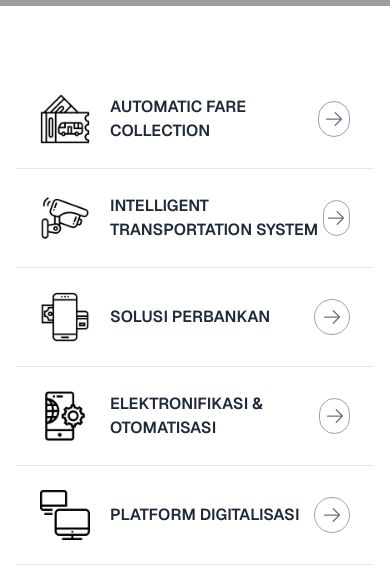
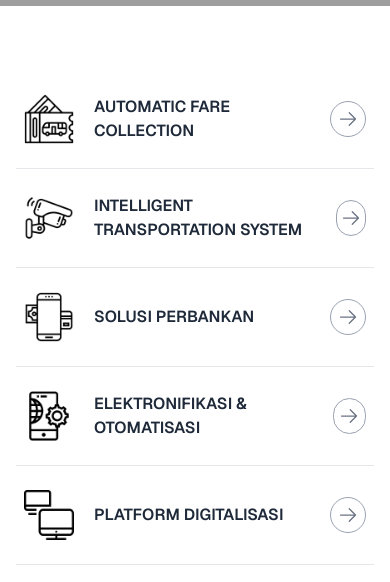
Before and after one commit to farhanangga/jaring-website, a Next.js app: page /ourServices in a window 390 px wide. Shown: the part 262-844 px from the top of the page. Built offline with nearby package versions, Linux system fonts and the light colour scheme; grey boxes are pictures that could not be loaded.

Commit message:
adjusment

```diff
--- a/src/app/ourServices/page.tsx
+++ b/src/app/ourServices/page.tsx
@@ -168,7 +168,7 @@ function OurServicesContent() {
           >
             {/* HEADER SERVICE */}
             <div
-              className={`flex justify-between items-center cursor-pointer px-6 py-6 transition-all ${
+              className={`flex justify-between items-center cursor-pointer px-2 md:px-6 py-6 transition-all ${
                 openService === srv.id
                   ? "bg-orange-50 border border-orange-200"
                   : "hover:bg-gray-50"
```
